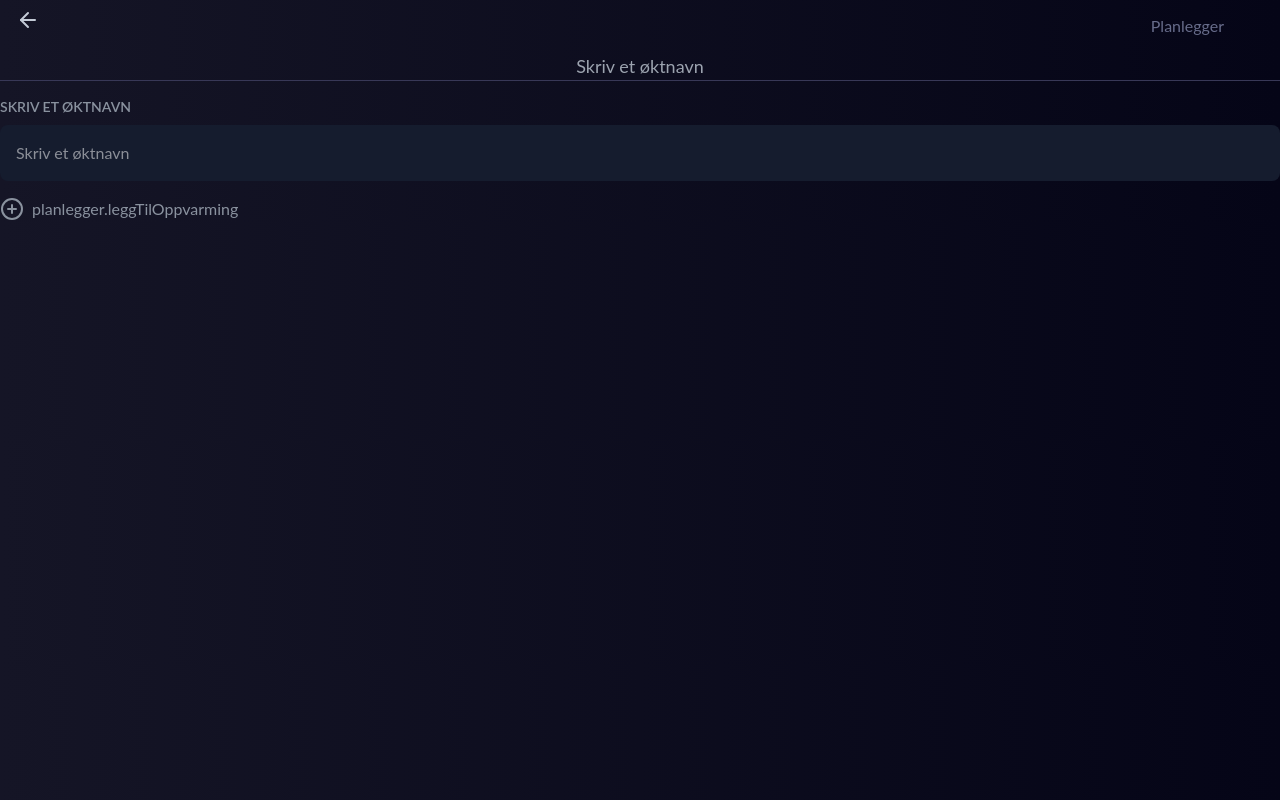
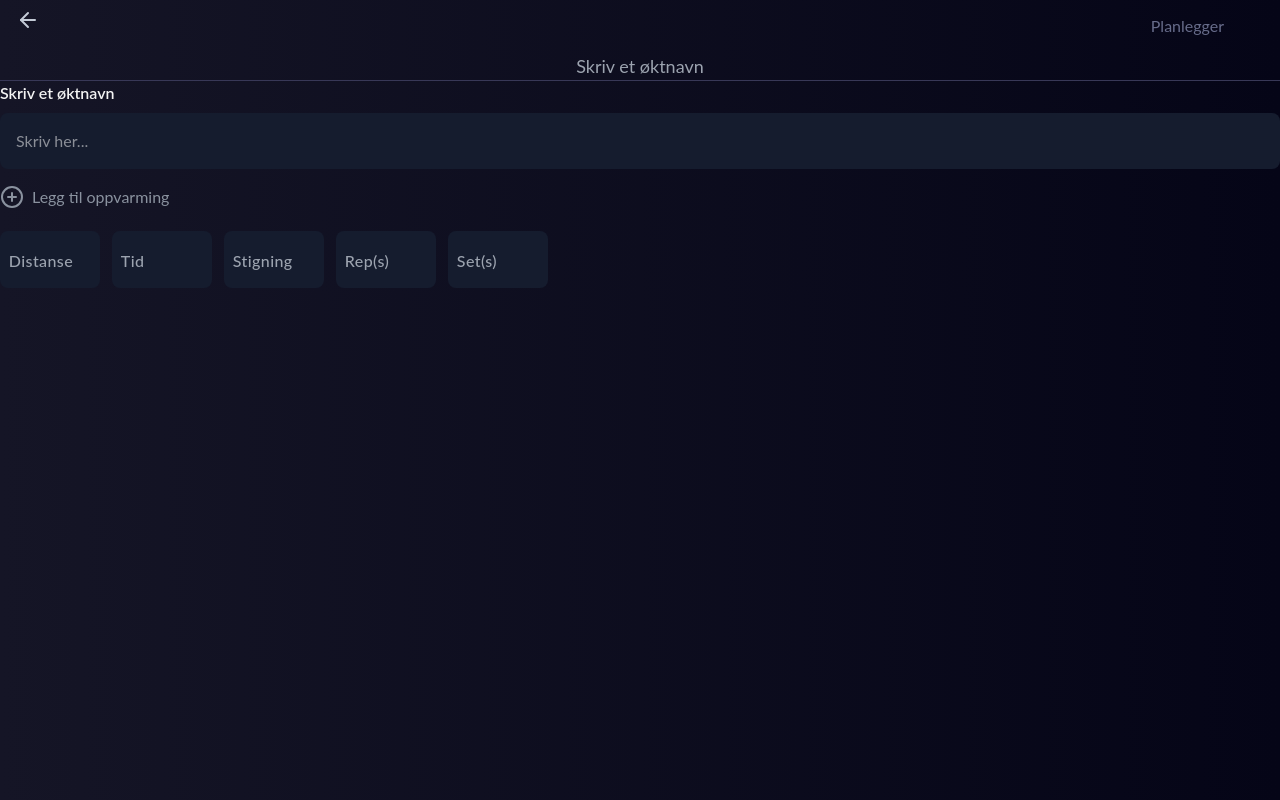
Before and after one commit to toraangell/personalproject, a React (Create React App) app: page /planner in a window 1280 px wide. Built offline with nearby package versions, Linux system fonts and the light colour scheme.

Commit message:
Add custom list for props

```diff
--- /dev/null
+++ b/src/components/lists/CustomList.tsx
@@ -0,0 +1,20 @@
+import React from "react";
+import ListItem from "./ListItem";
+
+interface CustomListProps {
+  items: string[]; // Liste med props, f.eks. ["Distanse", "Tid", "Stigning", "Rep(s)", "Set(s)"]
+}
+
+const CustomList: React.FC<CustomListProps> = ({ items }) => {
+  return (
+    <div className="w-[613px] h-[79px] justify-start items-end inline-flex">
+      <div className="h-[79px] justify-start items-end flex">
+        {items.map((item) => (
+          <ListItem key={item} label={item} />
+        ))}
+      </div>
+    </div>
+  );
+};
+
+export default CustomList;
--- /dev/null
+++ b/src/components/lists/ListItem.tsx
@@ -0,0 +1,52 @@
+import React, { useState } from "react";
+
+interface ListItemProps {
+  label: string;
+}
+
+const ListItem: React.FC<ListItemProps> = ({ label }) => {
+  const [value, setValue] = useState("");
+  const [isEditing, setIsEditing] = useState(false);
+
+  const handleBoxClick = () => {
+    if (!isEditing) {
+      setIsEditing(true);
+    }
+  };
+
+  const handleValueChange = (event: React.ChangeEvent<HTMLInputElement>) => {
+    setValue(event.target.value);
+  };
+
+  const handleBlur = () => {
+    setIsEditing(false);
+  };
+
+  return (
+    <div className="w-28 h-[57px] relative">
+      <div
+        className={`w-[100.10px] h-[57px] left-0 top-0 absolute bg-contrast-500 rounded-lg ${
+          isEditing ? "cursor-text" : "cursor-pointer"
+        }`}
+        onClick={handleBoxClick}
+      >
+        {isEditing ? (
+          <input
+            type="text"
+            className="w-[100%] h-[100%] text-purpledull-100 text-base text-center font-medium leading-[24.96px] tracking-wide bg-transparent border-none focus:outline-none"
+            value={value}
+            onChange={handleValueChange}
+            onBlur={handleBlur}
+            autoFocus
+          />
+        ) : (
+          <div className="absolute left-[8.85px] top-[18px] text-gray-400 text-base font-medium leading-[24.96px] tracking-wide">
+            {label}
+          </div>
+        )}
+      </div>
+    </div>
+  );
+};
+
+export default ListItem;
--- a/src/components/lists/ListItemBox.tsx
+++ b/src/components/lists/ListItemBox.tsx
@@ -6,11 +6,7 @@ interface ListItemBoxProps {
   placeholder: string;
 }
 
-const ListItemBox: React.FC<ListItemBoxProps> = ({
-  label,
-  value,
-  placeholder,
-}) => {
+const ListItemBox: React.FC<ListItemBoxProps> = ({ label, value }) => {
   const [isEditing, setIsEditing] = useState(false);
   const [text, setText] = useState(value);
 
@@ -23,10 +19,8 @@ const ListItemBox: React.FC<ListItemBoxProps> = ({
   };
 
   return (
-    <div className="mb-4 mt-4">
-      <div className="font-semibold mb-2 uppercase text-dust-500 text-sm">
-        {label}
-      </div>
+    <div className="mb-4">
+      <div className="font-semibold mb-2">{label}</div>
       <div
         className={`bg-contrast-500 rounded-lg p-4 ${
           isEditing ? "cursor-text" : "cursor-pointer"
@@ -42,8 +36,8 @@ const ListItemBox: React.FC<ListItemBoxProps> = ({
             className="bg-transparent border-none focus:outline-none w-full"
           />
         ) : (
-          <div className={`text-white ${text === "" ? "opacity-50" : ""}`}>
-            {text !== "" ? text : placeholder}
+          <div className={`text-white ${value === "" ? "opacity-50" : ""}`}>
+            {text !== "" || isEditing ? text : "Skriv her..."}
           </div>
         )}
       </div>
--- a/src/components/pages/Home.tsx
+++ b/src/components/pages/Home.tsx
@@ -16,7 +16,7 @@ const Home: React.FC = () => {
       <HomePageToolBar />
       <h1>Welcome to the Home Page</h1>
       <button
-        className="bg-purple-500 hover:bg-purple-300 text-purple-50 font-bold rounded-3xl py-2 px-4"
+        className="bg-purpledull-500 hover:bg-purple-300 text-purple-50 font-bold rounded-3xl py-2 px-4"
         onClick={goToPlanner}
       >
         {t(`planlegger.planleggNyØkt`)}
--- a/src/components/pages/Planner.tsx
+++ b/src/components/pages/Planner.tsx
@@ -4,6 +4,7 @@ import { useTranslation } from "react-i18next";
 import ListItemLine from "../lists/ListItemLine";
 import ListItemBox from "../lists/ListItemBox";
 import NestedListItemAdd from "../lists/NestedListItemAdd";
+import CustomList from "../lists/CustomList";
 
 const Planner: React.FC = () => {
   const { t } = useTranslation();
@@ -12,6 +13,8 @@ const Planner: React.FC = () => {
   const toggleNestedAddExpand = () => {
     setIsNestedAddExpanded(!isNestedAddExpanded);
   };
+
+  const listItems = ["Distanse", "Tid", "Stigning", "Rep(s)", "Set(s)"];
 
   return (
     <div>
@@ -24,16 +27,17 @@ const Planner: React.FC = () => {
       />
       {isNestedAddExpanded ? (
         <ListItemBox
-          label={t(`planlegger.leggTilOppvarming`)}
+          label={t(`planlegger.oppvarming`)}
           value=""
-          placeholder={t(`planlegger.placeholderOppvarming`)}
+          placeholder={t(`planlegger.oppvarmingTekst`)}
         />
       ) : (
         <NestedListItemAdd
-          label={t(`planlegger.leggTilOppvarming`)}
+          label={t(`planlegger.oppvarming`)}
           onClick={toggleNestedAddExpand}
         />
       )}
+      <CustomList items={listItems} />
     </div>
   );
 };
--- a/src/components/providers/i18Provider/locales/en.json
+++ b/src/components/providers/i18Provider/locales/en.json
@@ -13,7 +13,9 @@
   "planlegger": {
     "startNyØkt": "Start a new session",
     "planleggNyØkt": "Plan a new session",
-    "øktnavn": "Give your workout a name"
+    "øktnavn": "Give your workout a name",
+    "oppvarming": "Add warmup",
+    "oppvarmingTekst": "Ex. Hip openers, side step.."
   },
   "navigering": {
     "goToHome": "Go back to home",
--- a/src/components/providers/i18Provider/locales/no.json
+++ b/src/components/providers/i18Provider/locales/no.json
@@ -13,7 +13,9 @@
   "planlegger": {
     "startNyØkt": "Start ny økt",
     "planleggNyØkt": "Planlegg ny økt",
-    "øktnavn": "Skriv et øktnavn"
+    "øktnavn": "Skriv et øktnavn",
+    "oppvarming": "Legg til oppvarming",
+    "oppvarmingTekst": "F.eks. Hofteåpnere, sidesteg..."
   },
   "navigering": {
     "goToHome": "Gå tilbake til hjem",
```
